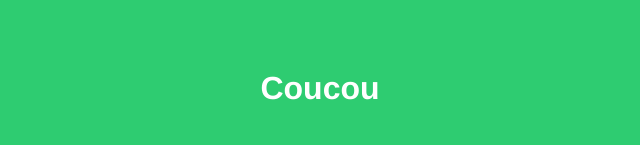
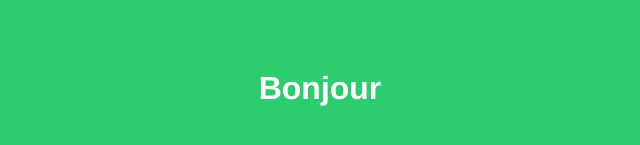
Before and after one commit to GeoffreyMesnier/hello, a plain HTML site: page index.html in a window 1280 px wide. Shown: the part 271-416 px from the top of the page, 328-968 px from the left. Drawn offline with Linux system fonts and the light colour scheme.

Commit message:
Coucou -> bonjour

```diff
--- a/index.html
+++ b/index.html
@@ -19,6 +19,6 @@
 		 text-align: center;
 		}
 	</style>
-	<h1>Coucou</h1>
+	<h1>Bonjour</h1>
 </body>
 </html>
```
